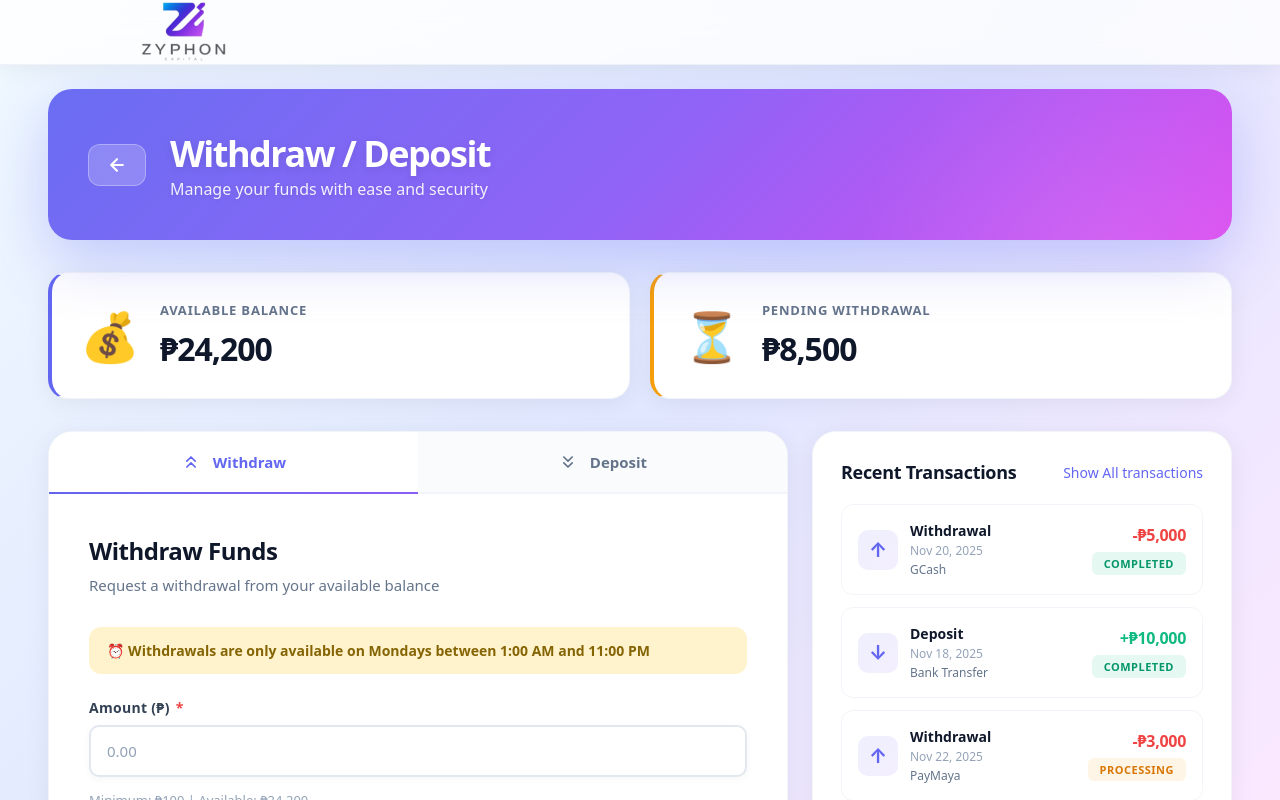
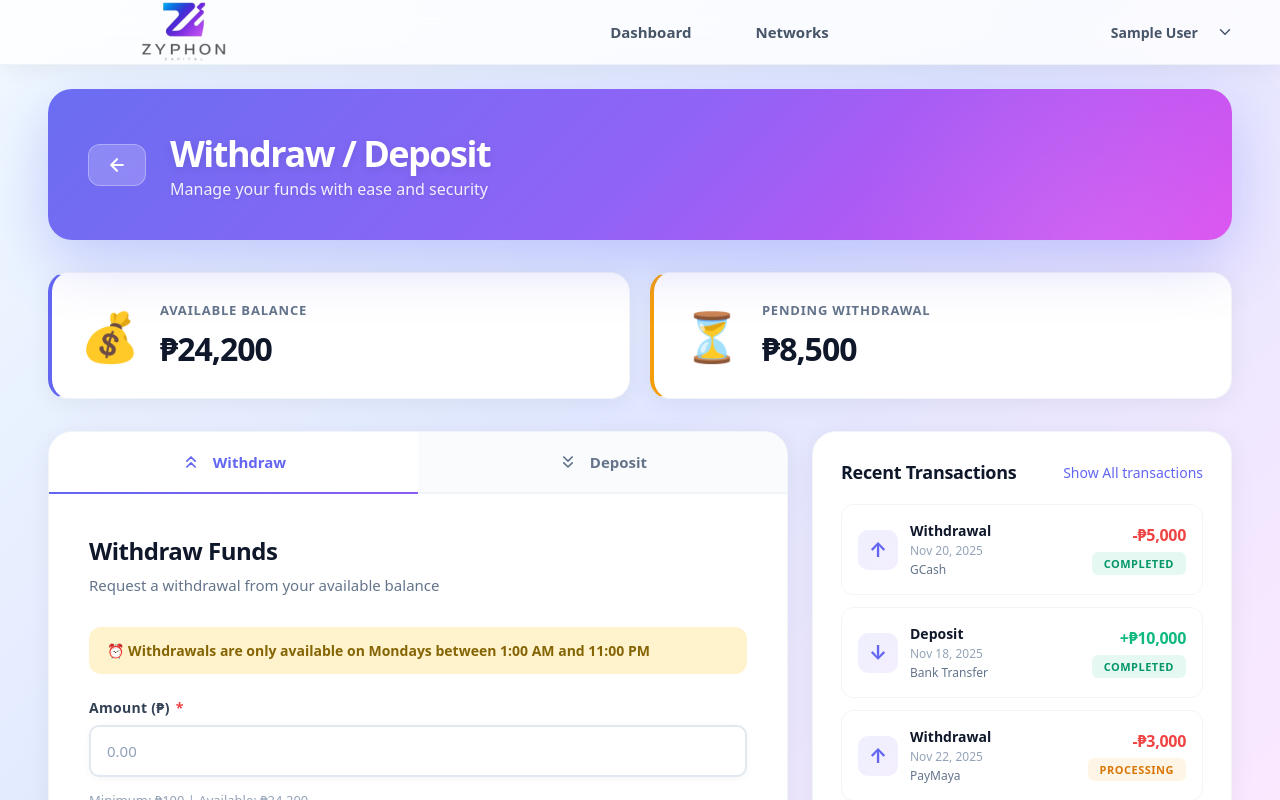
Before and after one commit to jrey21/zyphon, a React (Vite) app: page /transactions in a window 1280 px wide. Shown: the top 800 px of the page. Built offline with nearby package versions, Linux system fonts and the light colour scheme; no server answers; sample sign-in values are in the browser's storage.

Commit message:
Update All Transactions

```diff
--- a/src/pages/Transaction.tsx
+++ b/src/pages/Transaction.tsx
@@ -183,7 +183,7 @@ function Transaction({ onLogout }: TransactionProps) {
     ];
 
     const handleBack = () => {
-        navigate('/dashboard');
+        navigate(-1);
     };
 
     return (
@@ -194,16 +194,82 @@ function Transaction({ onLogout }: TransactionProps) {
                         <img src={logoImage} alt="Zyphon Capital" />
                     </div>
                     <nav className="nav">
-                        {/* ...existing code... */}
+                        <a
+                            href="/dashboard"
+                            className={selectedTab === 'dashboard' ? 'active' : ''}
+                            onClick={(e) => {
+                                e.preventDefault();
+                                setSelectedTab('dashboard');
+                                navigate('/dashboard');
+                            }}
+                        >
+                            Dashboard
+                        </a>
+                        <a
+                            href="/networks"
+                            className={selectedTab === 'Networks' ? 'active' : ''}
+                            onClick={(e) => {
+                                e.preventDefault();
+                                setSelectedTab('Networks');
+                                navigate('/networks');
+                            }}
+                        >
+                            Networks
+                        </a>
                     </nav>
                     <div className="user-section">
-                        {/* ...existing code... */}
+                        <span className="user-name">{getUserName()}</span>
+                        <div className="dropdown-container">
+                            <button className="dropdown-button" onClick={toggleDropdown} title="User menu">
+                                <svg xmlns="http://www.w3.org/2000/svg" width="20" height="20" viewBox="0 0 24 24" fill="none" stroke="currentColor" strokeWidth="2" strokeLinecap="round" strokeLinejoin="round">
+                                    <polyline points="6 9 12 15 18 9"></polyline>
+                                </svg>
+                            </button>
+                            {showDropdown && (
+                                <>
+                                    <div className="dropdown-backdrop" onClick={() => setShowDropdown(false)}></div>
+                                    <div className="dropdown-menu">
+                                        <button className="dropdown-item" onClick={handleProfileClick}>
+                                            <svg xmlns="http://www.w3.org/2000/svg" width="18" height="18" viewBox="0 0 24 24" fill="none" stroke="currentColor" strokeWidth="2" strokeLinecap="round" strokeLinejoin="round">
+                                                <path d="M20 21v-2a4 4 0 0 0-4-4H8a4 4 0 0 0-4 4v2"></path>
+                                                <circle cx="12" cy="7" r="4"></circle>
+                                            </svg>
+                                            <span>Profile Settings</span>
+                                        </button>
+                                        <div className="dropdown-divider"></div>
+                                        <button className="dropdown-item logout-item" onClick={handleLogoutClick}>
+                                            <svg xmlns="http://www.w3.org/2000/svg" width="18" height="18" viewBox="0 0 24 24" fill="none" stroke="currentColor" strokeWidth="2" strokeLinecap="round" strokeLinejoin="round">
+                                                <path d="M9 21H5a2 2 0 0 1-2-2V5a2 2 0 0 1 2-2h4"></path>
+                                                <polyline points="16 17 21 12 16 7"></polyline>
+                                                <line x1="21" y1="12" x2="9" y2="12"></line>
+                                            </svg>
+                                            <span>Logout</span>
+                                        </button>
+                                    </div>
+                                </>
+                            )}
+                        </div>
                     </div>
                 </div>
             </header>
 
             {/* Logout Confirmation Modal */}
-            {/* ...existing code... */}
+            {showLogoutModal && (
+                <div className="modal-overlay" onClick={handleCancelLogout}>
+                    <div className="modal-content" onClick={(e) => e.stopPropagation()}>
+                        <h3 className="modal-title">Confirm Logout</h3>
+                        <p className="modal-message">Are you sure you want to logout from your account?</p>
+                        <div className="modal-actions">
+                            <button className="modal-btn modal-btn-cancel" onClick={handleCancelLogout}>
+                                Cancel
+                            </button>
+                            <button className="modal-btn modal-btn-confirm" onClick={handleConfirmLogout}>
+                                Logout
+                            </button>
+                        </div>
+                    </div>
+                </div>
+            )}
 
             <main className="main-content">
                 <div className="transaction-wrapper">
```
